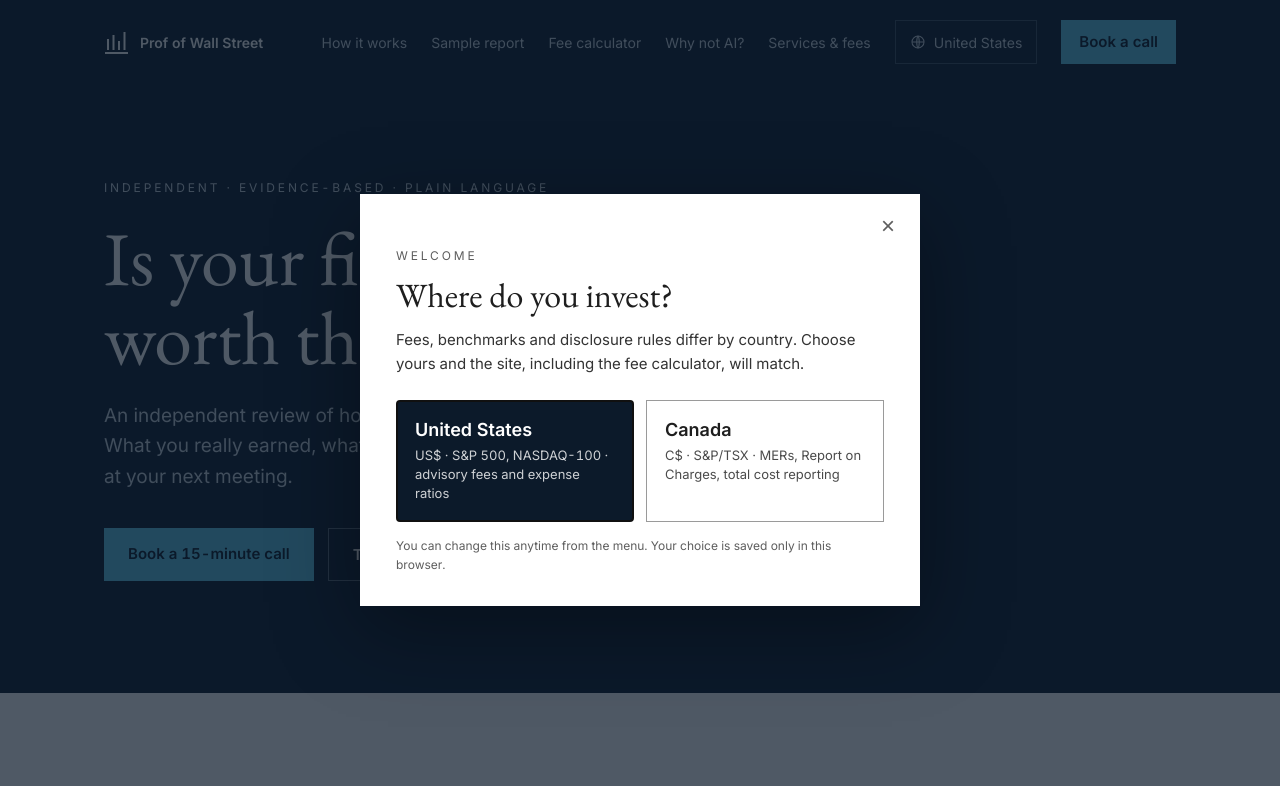
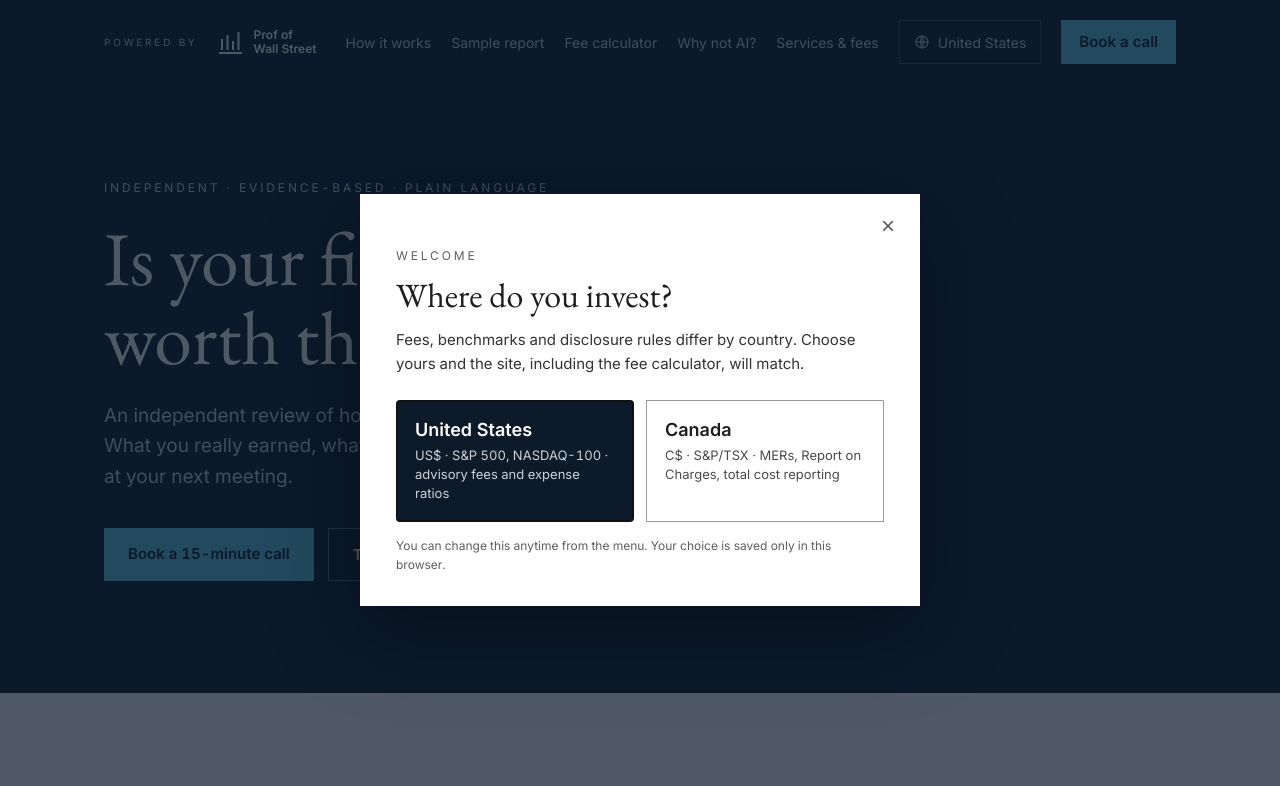
Before and after one commit to CognizantlyInc/advisor-fee-calculator, a website: page index.html in a window 1280 px wide. Shown: the top 786 px of the page. Drawn offline with nearby package versions, Linux system fonts and the light colour scheme.

Commit message:
Header: 'Powered by Prof of Wall Street' brand
Matches the brochure cover lockup. Tightens menu spacing so it stays on
one line; 'Sample report' link hides below 1180px wide.

Co-Authored-By: Claude Opus 5.5 <noreply@anthropic.com>
Claude-Session: https://claude.ai/code/session_015N1EEqNfnq95moL9PwrMrH

```diff
--- a/index.html
+++ b/index.html
@@ -30,7 +30,11 @@ section{scroll-margin-top:16px}
 .hero{background:var(--navy);color:#fff}
 .nav{display:flex;flex-wrap:wrap;justify-content:space-between;align-items:center;gap:16px;padding-top:20px;padding-bottom:20px}
 .brand{display:flex;align-items:center;gap:10px;color:#fff;text-decoration:none;font-weight:600;font-size:14px}
-.nav-links{display:flex;flex-wrap:wrap;gap:24px;align-items:center;font-size:14px}
+.brand .powered{font-size:10px;font-weight:400;letter-spacing:.28em;text-transform:uppercase;color:var(--mist);margin-right:6px}
+.brand .pws{font-size:12px;line-height:1.15;font-weight:700}
+.brand svg{margin-left:4px}
+.nav-links{display:flex;flex-wrap:wrap;gap:20px;align-items:center;font-size:14px}
+@media (max-width:1180px){.nav-links a.hide-md{display:none}}
 .nav-links a{color:var(--mist);text-decoration:none}.nav-links a:hover{color:#fff}
 .nav-links a.btn{color:var(--navy);padding:12px 18px}
 .hero-body{padding-top:96px;padding-bottom:112px;display:flex;flex-direction:column;gap:24px}
@@ -169,13 +173,14 @@ html[data-country="us"] [data-show="ca"],html[data-country="ca"] [data-show="us"
 
 <header class="hero">
   <nav class="wrap nav" aria-label="Main">
-    <a class="brand" href="#top">
+    <a class="brand" href="#top" aria-label="Powered by Prof of Wall Street, back to top">
+      <span class="powered">Powered by</span>
       <svg aria-hidden="true" viewBox="0 0 26 26" width="26" height="26"><g stroke="#fff" stroke-width="2"><line x1="4" x2="4" y1="10" y2="21"/><line x1="9.5" x2="9.5" y1="6" y2="21"/><line x1="15" x2="15" y1="12" y2="21"/><line x1="20.5" x2="20.5" y1="3" y2="21"/><line x1="1" x2="24" y1="24" y2="24"/></g></svg>
-      Prof of Wall Street
+      <span class="pws">Prof of<br>Wall Street</span>
     </a>
     <div class="nav-links">
       <a href="#how">How it works</a>
-      <a href="#sample">Sample report</a>
+      <a class="hide-md" href="#sample">Sample report</a>
       <a href="#calculator">Fee calculator</a>
       <a href="#why-not-ai">Why not AI?</a>
       <a href="#fees">Services &amp; fees</a>
```
